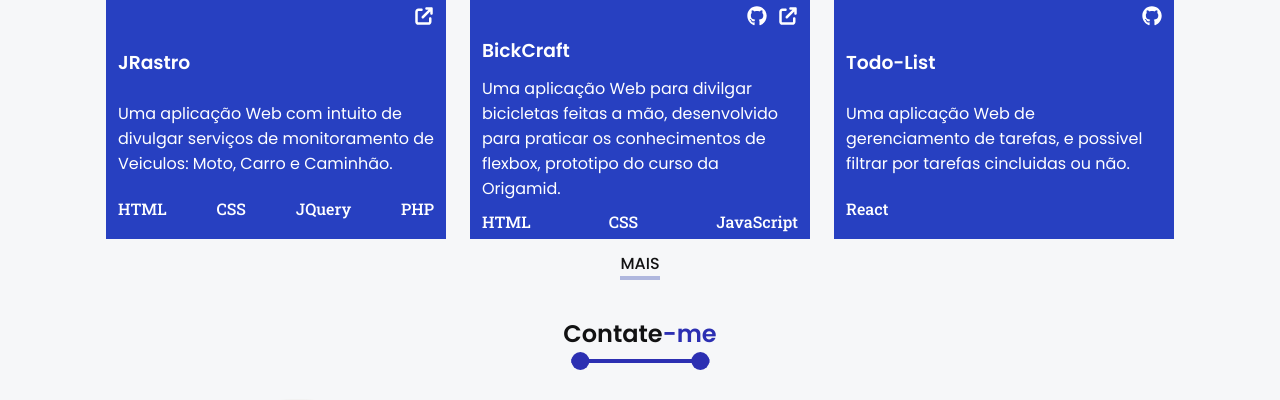
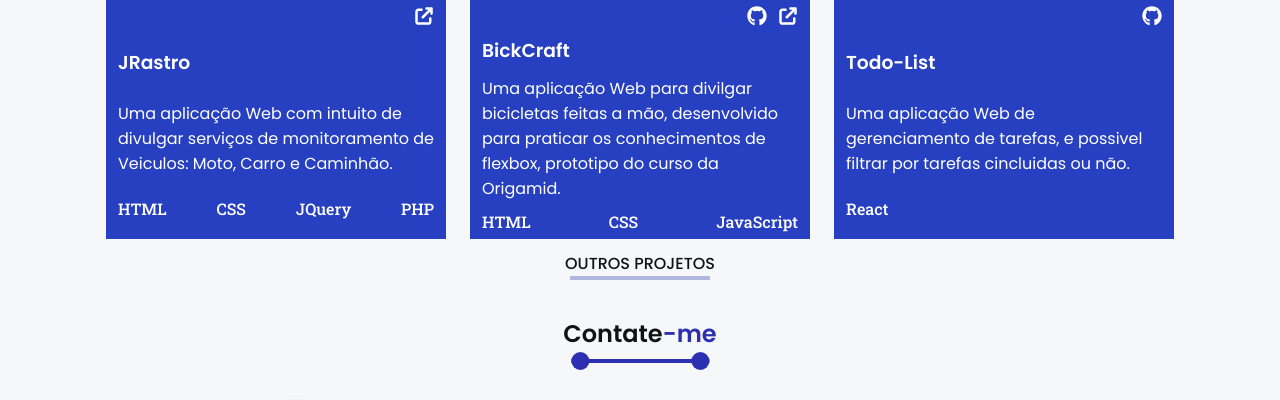
Before and after one commit to vanessa-dev/nessa.js, a PHP site: page / in a window 1280 px wide. Shown: the part 1234-1634 px from the top of the page. Run offline with PHP 8.4, Linux system fonts and the light colour scheme.

Commit message:
fix: melhorando Seo

```diff
--- a/assets_dev/css/style.css
+++ b/assets_dev/css/style.css
@@ -342,7 +342,7 @@ button {
   background-color: #AFB7DE;
   height: 4px;
   content: "";
-  width: 40px;
+  width: 140px;
 }
 @media screen and (min-width: 768px) {
   .projects {
--- a/assets_dev/less/style.less
+++ b/assets_dev/less/style.less
@@ -398,7 +398,7 @@ button {
       background-color: @secondary-color;
       height: 4px;
       content:"";
-      width: 40px;
+      width: 140px;
     }
   }
 }
--- a/index.html
+++ b/index.html
@@ -136,7 +136,7 @@
           </ul>
         </div>
       </div>
-      <a class="projects-mais" href="https://github.com/vanessa-dev?tab=repositories">Mais</a>
+      <a class="projects-mais" href="https://github.com/vanessa-dev?tab=repositories">Outros Projetos</a>
     </section>
     <section aria-label="Entre em contato" class="contact" id="contact">
       <div class="titulo">
```
Also changed, not shown: assets/css/style.min.css.
